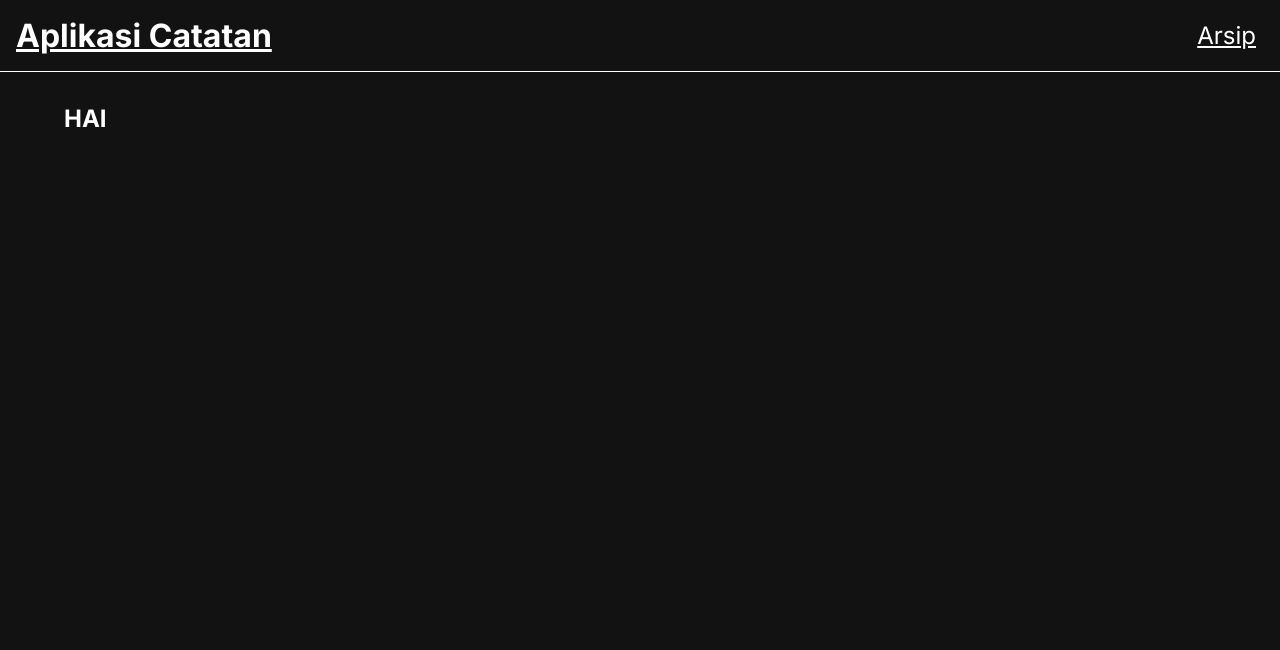
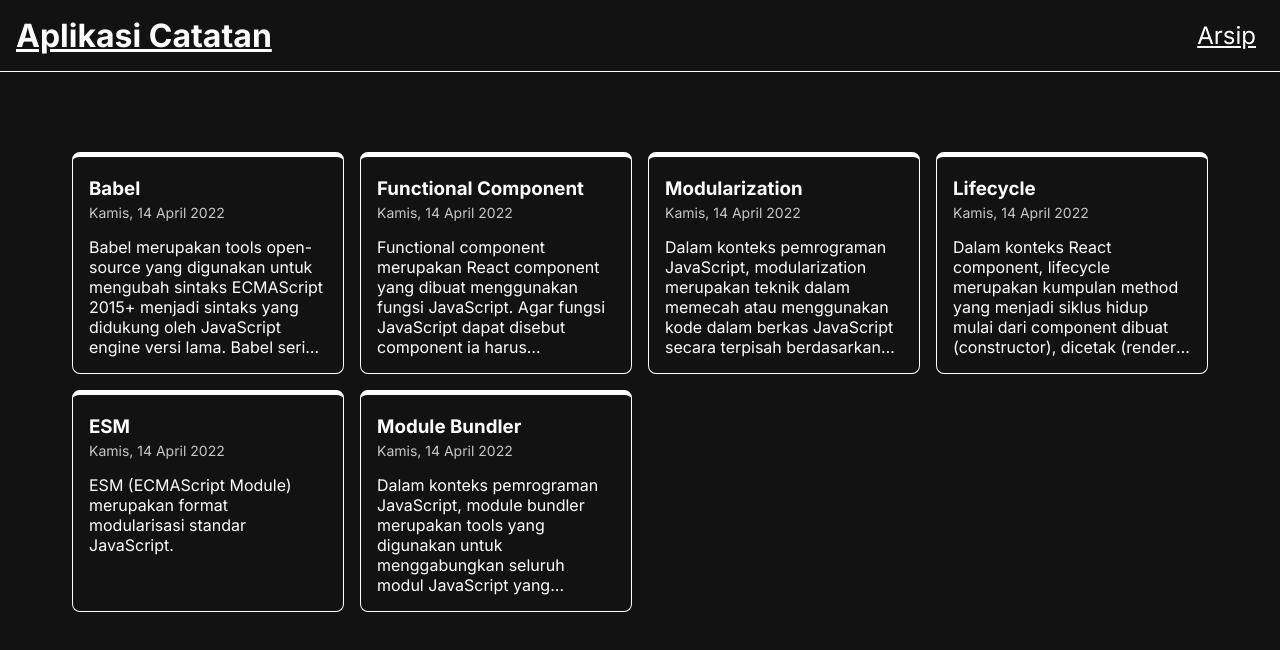
Before and after one commit to erlanggajuni45/react-fundamental-dicoding, a React (Vite) app: page / in a window 1280 px wide. Shown: the top 650 px of the page. Built offline with nearby package versions, Linux system fonts and the light colour scheme.

Commit message:
created NoteList component

```diff
--- /dev/null
+++ b/src/components/NoteList.jsx
@@ -0,0 +1,31 @@
+import NoteItem from './NoteItem';
+import PropTypes from 'prop-types';
+
+export default function NoteList({ notes }) {
+  return (
+    <div className='notes-list'>
+      {notes.map((note) => (
+        <NoteItem
+          key={note.id}
+          id={note.id}
+          title={note.title}
+          body={note.body}
+          createdAt={note.createdAt}
+          archived={note.archived}
+        />
+      ))}
+    </div>
+  );
+}
+
+NoteList.propTypes = {
+  notes: PropTypes.arrayOf(
+    PropTypes.shape({
+      id: PropTypes.string.isRequired,
+      title: PropTypes.string.isRequired,
+      body: PropTypes.string.isRequired,
+      createdAt: PropTypes.string.isRequired,
+      archived: PropTypes.bool.isRequired,
+    }),
+  ).isRequired,
+};
--- a/src/pages/HomePage.jsx
+++ b/src/pages/HomePage.jsx
@@ -1,6 +1,7 @@
 import React from 'react';
 import { getActiveNotes } from '../utils/local-data';
 import NoteEmpty from '../components/NoteEmpty';
+import NoteList from '../components/NoteList';
 
 class HomePage extends React.Component {
   constructor(props) {
@@ -12,7 +13,7 @@ class HomePage extends React.Component {
 
   render() {
     const { notes } = this.state;
-    return notes.length === 0 ? <NoteEmpty /> : <h2>HAI</h2>;
+    return notes.length === 0 ? <NoteEmpty /> : <NoteList notes={notes} />;
   }
 }
 
```
